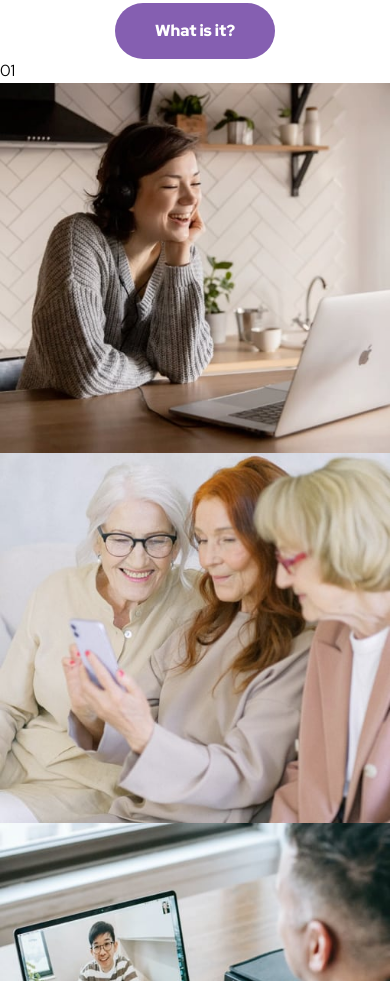
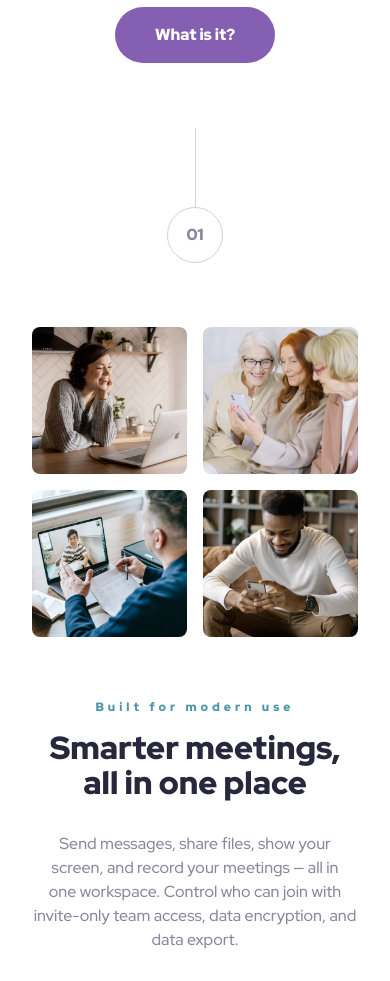
Before and after one commit to CharlieCastleWeb/fem--meet-landing-page, a website: page index.html in a window 390 px wide. Shown: the part 631-1612 px from the top of the page. Drawn offline with nearby package versions, Linux system fonts and the light colour scheme; files that its build step writes are made by us from their sources.

Commit message:
feat: main content mobile styles

```diff
--- a/index.html
+++ b/index.html
@@ -50,11 +50,11 @@
           class="hero__image--right"
         />
       </section>
-      <section class="content">
+      <section class="main-content">
+        <div class="divider">
+          <p class="divider__number">01</p>
+        </div>
         <article class="feature">
-          <div class="feature__marker">
-            <p class="feature__marker-number">01</p>
-          </div>
           <div class="feature__gallery">
             <img
               src="./assets/desktop/image-woman-in-videocall.jpg"
@@ -77,13 +77,17 @@
               class="feature__image"
             />
           </div>
-          <h3 class="feature__subtitle">Built for modern use</h3>
-          <h2 class="feature__title">Smarter meetings, all in one place</h2>
-          <p class="feature__description">
-            Send messages, share files, show your screen, and record your
-            meetings — all in one workspace. Control who can join with
-            invite-only team access, data encryption, and data export.
-          </p>
+          <div class="feature_article">
+            <h3 class="feature_article__subtitle">Built for modern use</h3>
+            <h2 class="feature_article__title">
+              Smarter meetings, all in one place
+            </h2>
+            <p class="feature_article__description">
+              Send messages, share files, show your screen, and record your
+              meetings — all in one workspace. Control who can join with
+              invite-only team access, data encryption, and data export.
+            </p>
+          </div>
         </article>
       </section>
     </main>
--- /dev/null
+++ b/scss/components/_divider.scss
@@ -0,0 +1,29 @@
+@use "../settings" as *;
+
+.divider {
+  align-items: end;
+  display: flex;
+  height: 136px;
+  justify-content: center;
+  &__number {
+    @include text-preset-5;
+    align-items: center;
+    border-radius: 99px;
+    border: 1px solid $c-slate-300;
+    color: $c-slate-600;
+    display: flex;
+    height: 56px;
+    justify-content: center;
+    position: relative;
+    width: 56px;
+    &::before {
+      background-color: $c-slate-300;
+      content: "";
+      height: 80px;
+      position: absolute;
+      top: 0;
+      transform: translateY(-100%);
+      width: 1px;
+    }
+  }
+}
--- a/scss/components/_hero.scss
+++ b/scss/components/_hero.scss
@@ -1,9 +1,9 @@
 @use "../settings" as *;
 
 .hero {
-  margin-top: $spacing-800;
   overflow: hidden;
-
+  padding-bottom: $spacing-400;
+  padding-top: $spacing-800;
   @media (min-width: $breakpoint-lg) {
     align-items: flex-start;
     display: flex;
@@ -11,8 +11,9 @@
     margin-left: -1.5%;
     width: 103%;
   }
+}
 
-  &__image {
+.hero__image {
   display: block;
   margin-left: -8%;
   max-width: none;
@@ -28,7 +29,7 @@
   }
 }
 
-  &__image--right {
+.hero__image--right {
   display: none;
   margin-left: 0;
   margin-right: -8%;
@@ -40,7 +41,7 @@
   }
 }
 
-  &__content {
+.hero__content {
   align-items: center;
   display: flex;
   flex-direction: column;
@@ -55,7 +56,7 @@
   }
 }
 
-  &__title {
+.hero__title {
   @include text-preset-1;
   color: $c-slate-900;
   margin-top: $spacing-600;
@@ -65,13 +66,13 @@
   }
 }
 
-  &__description {
+.hero__description {
   @include text-preset-4;
   color: $c-slate-600;
   text-align: center;
 }
 
-  &__actions {
+.hero__actions {
   align-items: center;
   display: flex;
   flex-direction: column;
@@ -81,7 +82,7 @@
   }
 }
 
-  &__button {
+.hero__button {
   @include text-preset-5;
   background-color: $c-cyan-600;
   color: $c-white;
@@ -91,13 +92,13 @@
   }
 }
 
-  .button {
+.hero .button {
   &__version {
     color: $c-cyan-300;
   }
 }
 
-  &__link {
+.hero__link {
   @include text-preset-5;
   background-color: $c-purple-600;
   color: white;
@@ -107,4 +108,3 @@
     background-color: $c-purple-hover;
   }
 }
-}
--- a/scss/components/_index.scss
+++ b/scss/components/_index.scss
@@ -1,3 +1,5 @@
 @forward "buttons";
+@forward "divider";
 @forward "header";
 @forward "hero";
+@forward "main-content";
--- /dev/null
+++ b/scss/components/_main-content.scss
@@ -0,0 +1,41 @@
+@use "../settings" as *;
+
+.main-content {
+  padding: $spacing-400;
+}
+
+.feature {
+  margin-top: $spacing-800;
+}
+
+.feature__gallery {
+  display: grid;
+  gap: $spacing-200;
+  grid-template-columns: repeat(2, 1fr);
+  img {
+    border-radius: $border-radius-sm;
+  }
+}
+
+.feature_article {
+  margin-top: $spacing-800;
+
+  text-align: center;
+}
+
+.feature_article__subtitle {
+  @include text-preset-3;
+  color: $c-cyan-600;
+}
+
+.feature_article__title {
+  @include text-preset-2;
+  color: $c-slate-900;
+  margin-top: $spacing-200;
+}
+
+.feature_article__description {
+  @include text-preset-4;
+  color: $c-slate-600;
+  margin-top: $spacing-400;
+}
```
Lines whose indentation alone changed are shown as unchanged.
